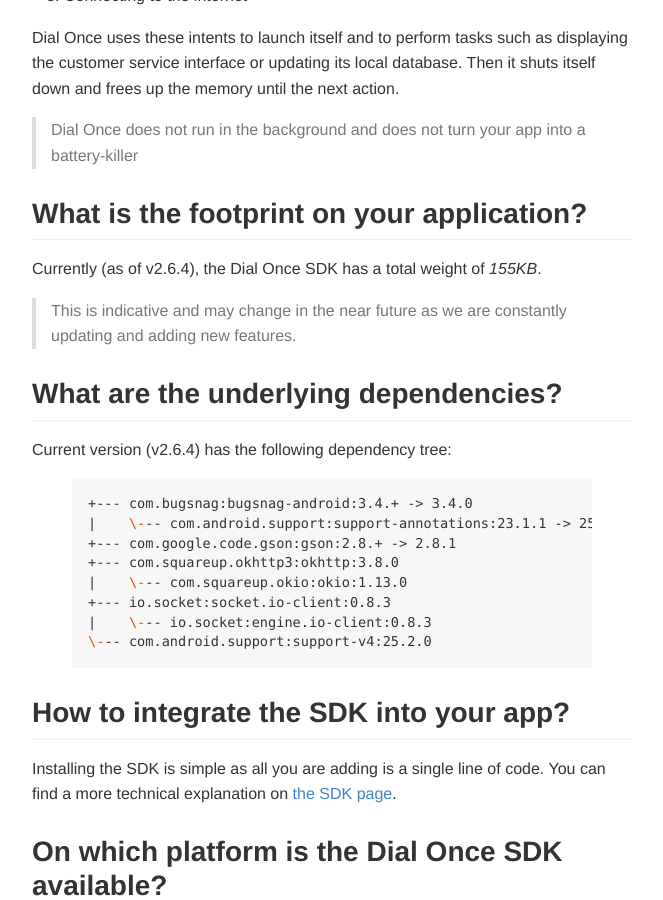
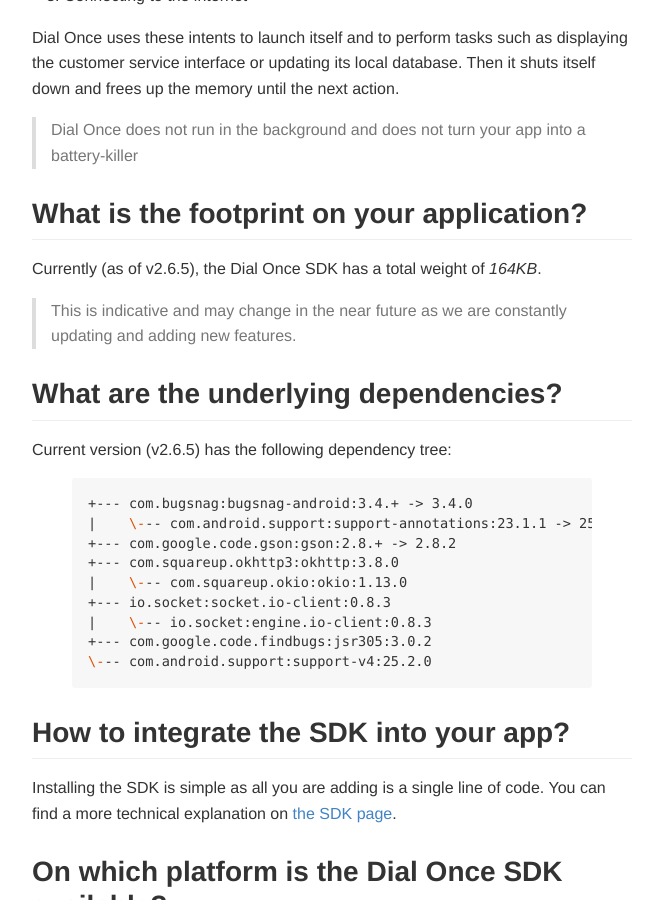
Before and after one commit to dialonce/dialonce.github.io, a Jekyll site: the page built from android/specs/index.md, in a window 1280 px wide and 900 px high, scrolled down 854 px. Shown: the whole window, without its empty margins (308-971 px from the left). Built offline with Jekyll 4.4.1, drawn with Linux system fonts in a browser that asks for light colours.

Commit message:
Updated docs according new SDK release 2.6.5

```diff
--- a/android/specs/index.md
+++ b/android/specs/index.md
@@ -32,22 +32,23 @@
 What is the footprint on your application?
 ------------------------------------------
 
-Currently (as of v2.6.4), the Dial Once SDK has a total weight of *155KB*.
+Currently (as of v2.6.5), the Dial Once SDK has a total weight of *164KB*.
 
 > This is indicative and may change in the near future as we are constantly updating and adding new features.
 
 What are the underlying dependencies?
 ------------------------------------------
 
-Current version (v2.6.4) has the following dependency tree:
+Current version (v2.6.5) has the following dependency tree:
 {% highlight md %}
 +--- com.bugsnag:bugsnag-android:3.4.+ -> 3.4.0
 |    \--- com.android.support:support-annotations:23.1.1 -> 25.2.0
-+--- com.google.code.gson:gson:2.8.+ -> 2.8.1
++--- com.google.code.gson:gson:2.8.+ -> 2.8.2
 +--- com.squareup.okhttp3:okhttp:3.8.0
 |    \--- com.squareup.okio:okio:1.13.0
 +--- io.socket:socket.io-client:0.8.3
 |    \--- io.socket:engine.io-client:0.8.3
++--- com.google.code.findbugs:jsr305:3.0.2
 \--- com.android.support:support-v4:25.2.0
 {% endhighlight %}
 
```
Also changed, not shown: android/howto/index.md (+1 -1 lines).
